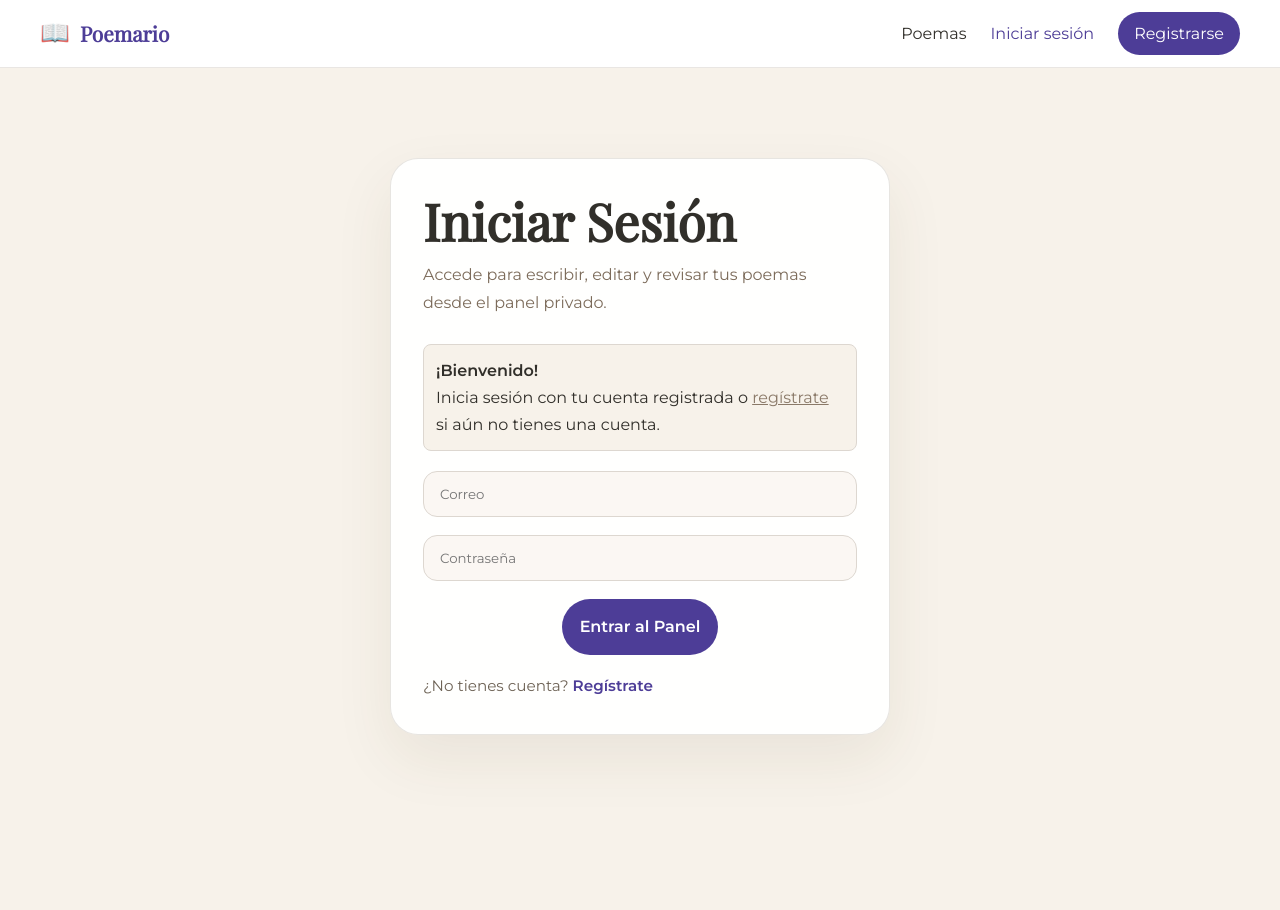
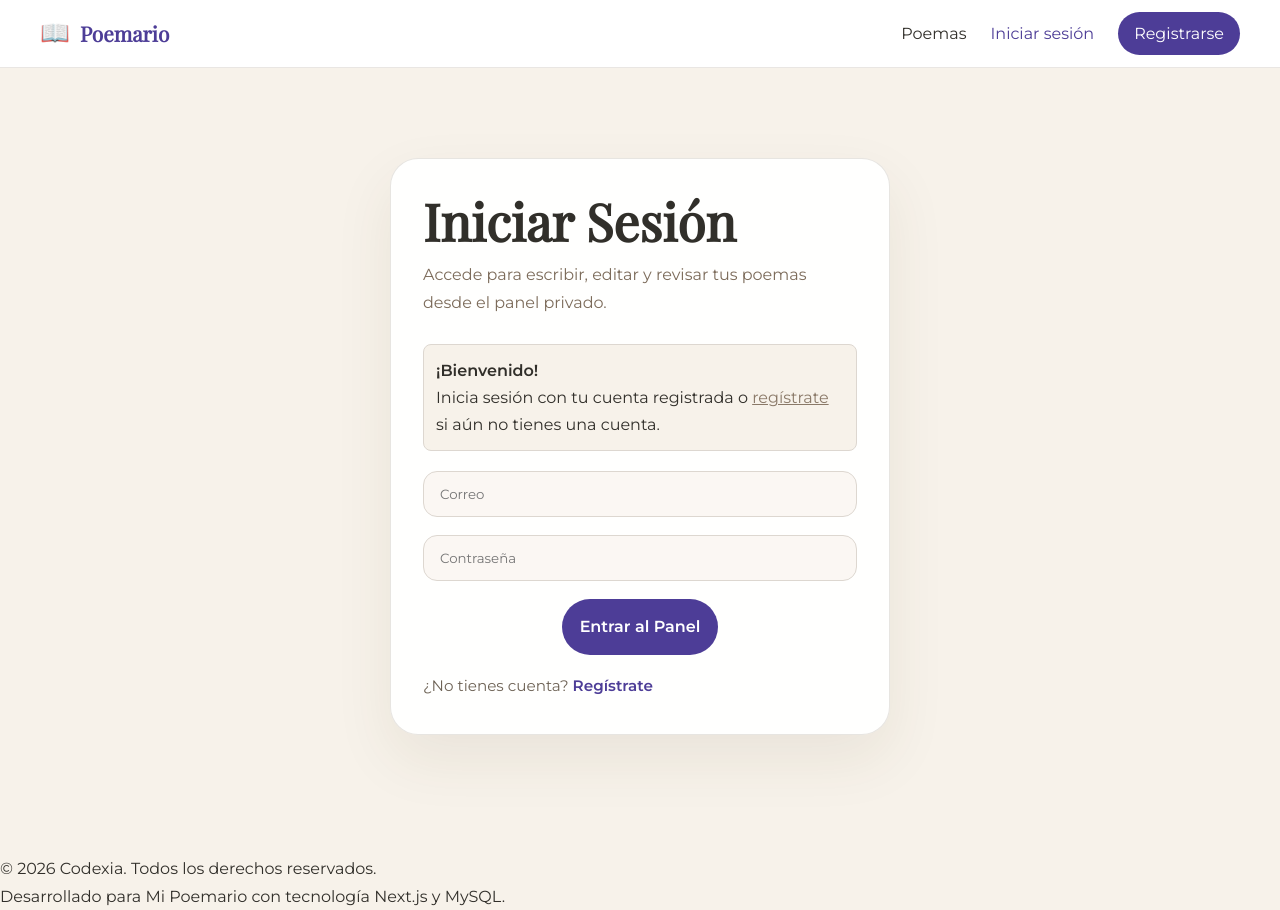
Before and after one commit to YellowX12/mi-poemario-web, a Next.js app: page /login in a window 1280 px wide. Before the commit the page ends 855 px from the top, so only its background shows below. Built offline with nearby package versions, Linux system fonts and the light colour scheme; no server answers; a web font is replaced by a local one.

Commit message:
Add Codexia copyright footer to app layout

```diff
--- a/app/layout.tsx
+++ b/app/layout.tsx
@@ -34,6 +34,10 @@ export default async function RootLayout({
       <body className="min-h-full flex flex-col">
         <Navbar usuario={usuario} />
         {children}
+        <footer className="text-center text-sm text-slate-500 mt-8 py-6">
+          <p>© {new Date().getFullYear()} Codexia. Todos los derechos reservados.</p>
+          <p>Desarrollado para Mi Poemario con tecnología Next.js y MySQL.</p>
+        </footer>
       </body>
     </html>
   );
```
